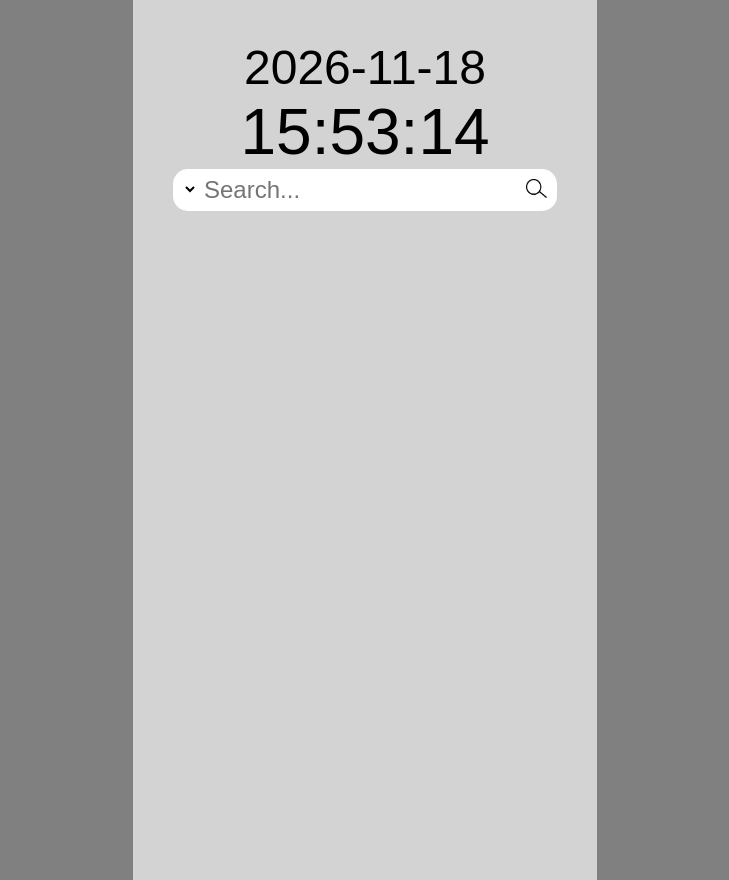
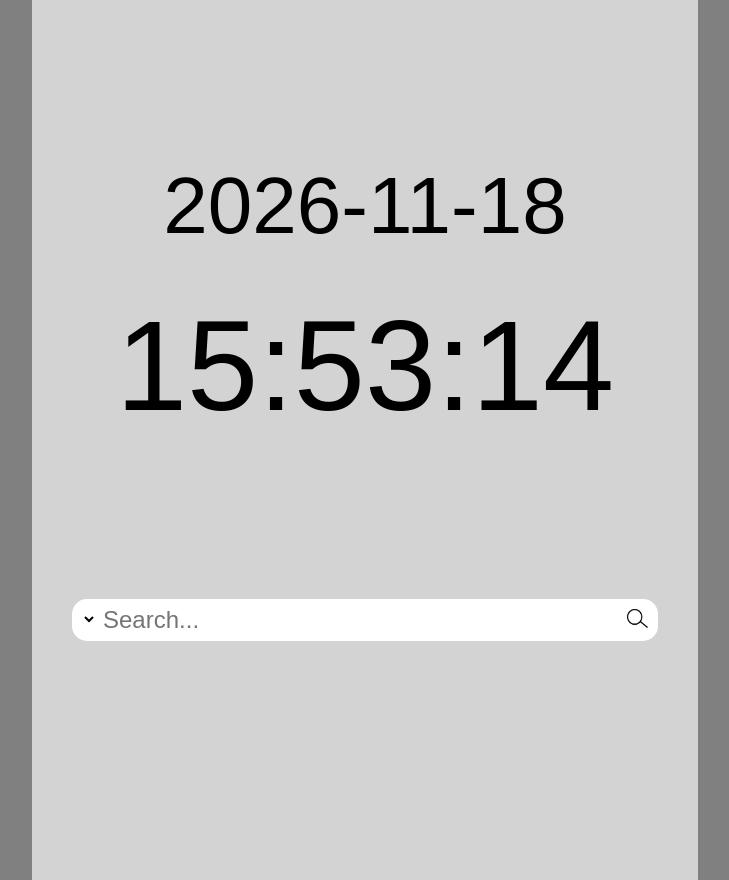
Before and after one commit to Vjaby/datetimecz, a plain HTML site: page index.html in a window 1280 px wide. Shown: the whole page, without its empty margins (275-1004 px from the left). Drawn offline with Linux system fonts and the light colour scheme.

Commit message:
layout improvements

```diff
--- a/style.css
+++ b/style.css
@@ -10,7 +10,7 @@ body {
 
 #content {
     background-color: lightgrey;
-    max-width: max-content;
+    width: max-content;
     margin: 0px auto;
     text-align: center;
     height: 100vh;
@@ -24,20 +24,32 @@ body {
 }
 
 #date {
-    font-size: 3rem;
+    font-size: 5rem;
+    margin-top: 15vh;
 }
 
 #time {
-    font-size: 4rem;
+    font-size: 8rem;
+    margin-top: 5vh;
 }
 
 #search {
     background-color: white;
     border-radius: 15px;
     padding: 5px;
+    margin-top: 20vh;
 
     & * {
         font-size: 1.5rem;
+    }
+
+    /*& select {
+    }*/
+
+    & input {
+        margin-left: 0;
+        min-width: 28rem;
+        width: 40vw;
     }
 
     & button {
```
